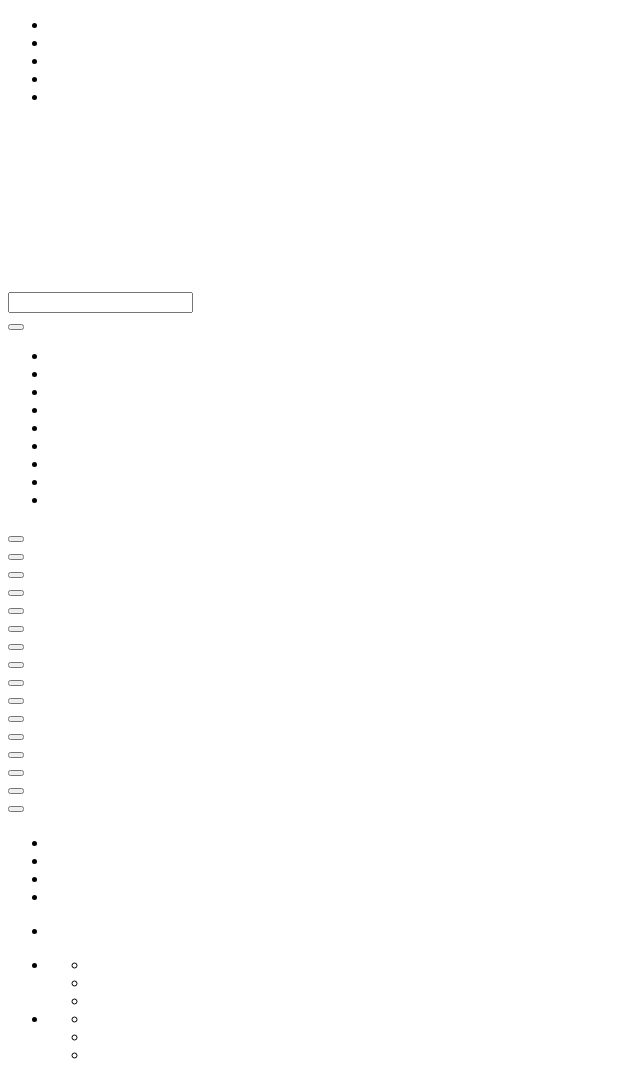
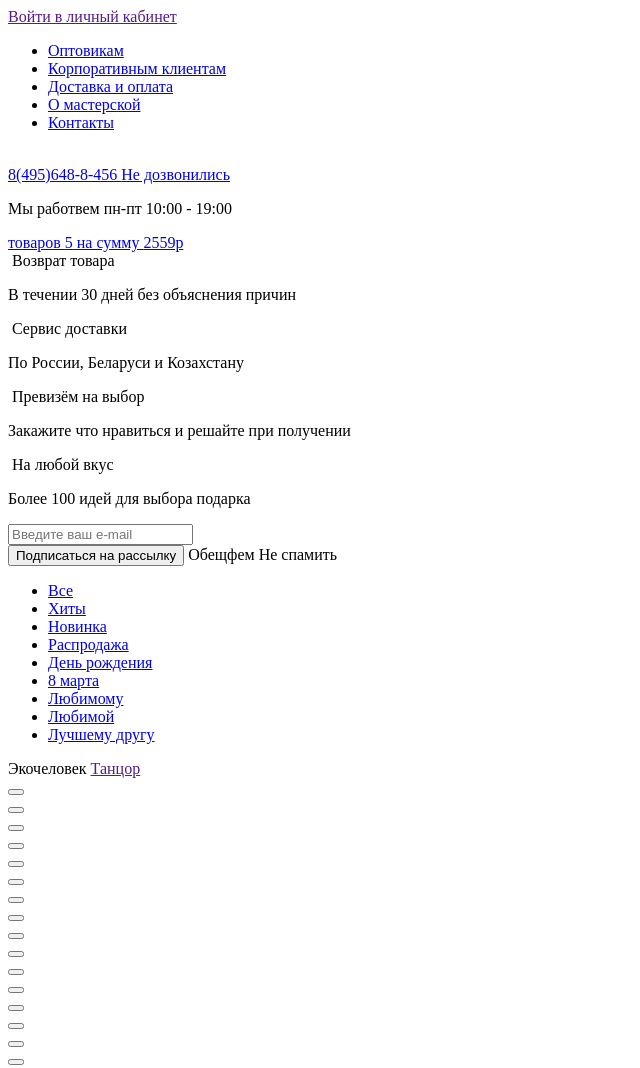
Before and after one commit to uspehcoursbrest/SeredaGroupProject, a plain HTML site: page main.html in a window 1280 px wide. Shown: the top 1068 px of the page, without its empty margins (0-640 px from the left). Drawn offline with Linux system fonts and the light colour scheme.

Commit message:
скопированы тексты

```diff
--- a/main.html
+++ b/main.html
@@ -9,13 +9,15 @@
     <div class="container">
         <div class="left">
             <a href="">
-                <span></span></a>
+                <span></span>
+                Войти в личный кабинет
+            </a>
             <ul>
-                <li><a href="#"></a></li>
-                <li><a href="#"></a></li>
-                <li><a href="#"></a></li>
-                <li><a href="#"></a></li>
-                <li><a href="#"></a></li>
+                <li><a href="#">Оптовикам</a></li>
+                <li><a href="#">Корпоративным клиентам</a></li>
+                <li><a href="#">Доставка и оплата</a></li>
+                <li><a href="#">О мастерской</a></li>
+                <li><a href="#">Контакты</a></li>
             </ul>
         </div>
         <div class="logo">
@@ -24,10 +26,15 @@
         <div class="right">
             <a href="tel:8(495)648-8-456">
                 <span></span>
-            </a><a href=""></a>
-            <p></p><a href="#">
-            <span></span>
-            <span></span></a>
+                8(495)648-8-456
+            </a>
+            <a href="#">Не дозвонились</a>
+            <p>Мы работвем пн-пт 10:00 - 19:00</p>
+            <a href="#">товаров
+            <span>5</span>
+                на сумму
+            <span>2559р</span>
+            </a>
         </div>
     </div>
 </header>
@@ -40,29 +47,29 @@
         <div class="advsub">
             <div class="advantages">
                 <div class="item"><img src="" alt="">
-                    <span></span>
-                    <p></p>
+                    <span>Возврат товара</span>
+                    <p>В течении 30 дней без объяснения причин</p>
                 </div>
                 <div class="item"><img src="" alt="">
-                    <span></span>
-                    <p></p>
+                    <span>Сервис доставки</span>
+                    <p>По России, Беларуси и Козахстану</p>
                 </div>
                 <div class="item"><img src="" alt="">
-                    <span></span>
-                    <p></p>
+                    <span>Превизём на выбор</span>
+                    <p>Закажите что нравиться и решайте при получении</p>
                 </div>
                 <div class="item"><img src="" alt="">
-                    <span></span>
-                    <p></p>
+                    <span>На любой вкус</span>
+                    <p>Более 100 идей для выбора подарка</p>
                 </div>
             </div>
             <div class="subscribe">
                 <form action="">
-                    <label for=""></label>
-                    <input type="text">
+                    <label for="e-mai"></label>
+                    <input type="text" name="e-mail" id="e-mai" placeholder="Введите ваш e-mail">
                     <div>
-                        <button></button>
-                        <span></span>
+                        <button>Подписаться на рассылку</button>
+                        <span>Обещфем Не спамить</span>
                     </div>
                 </form>
             </div>
@@ -70,30 +77,30 @@
         <div class="ctalog">
             <div class="filter">
                 <ul>
-                    <li><a href="#"></a></li>
-                    <li><a href="#"></a></li>
-                    <li><a href="#"></a></li>
-                    <li><a href="#"></a></li>
-                    <li><a href="#"></a></li>
-                    <li><a href="#"></a></li>
-                    <li><a href="#"></a></li>
-                    <li><a href="#"></a></li>
-                    <li><a href="#"></a></li>
+                    <li><a href="#">Все</a></li>
+                    <li><a href="#">Хиты</a></li>
+                    <li><a href="#">Новинка</a></li>
+                    <li><a href="#">Распродажа</a></li>
+                    <li><a href="#">День рождения</a></li>
+                    <li><a href="#">8 марта</a></li>
+                    <li><a href="#">Любимому</a></li>
+                    <li><a href="#">Любимой</a></li>
+                    <li><a href="#">Лучшему другу</a></li>
                 </ul>
-                <div><span>
-
-                </span><span>
-
-                </span></div>
+                <div>
+                    <span></span>
+                    <span></span>
+                </div>
             </div>
             <div class="cards">
                 <div class="card">
                     <div class="img"></div>
                     <div class="content">
-                        <span class="title"></span>
-                        <a href=""></a>
+                        <span class="title">Экочеловек</span>
+                        <a href="">Танцор</a>
                         <div class="buy">
-                            <span><span></span></span>
+                            <span class="price"><span>
+                            </span></span>
                             <button></button>
                         </div>
                     </div>
```
